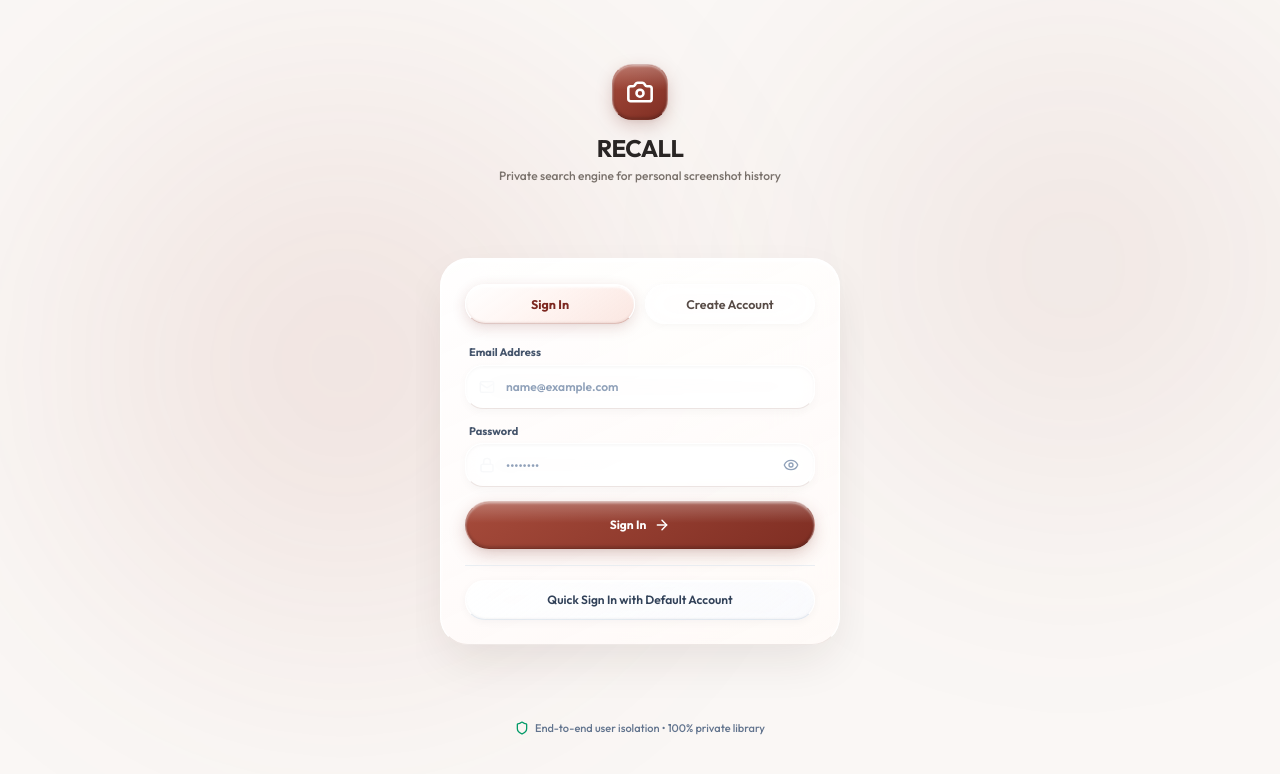
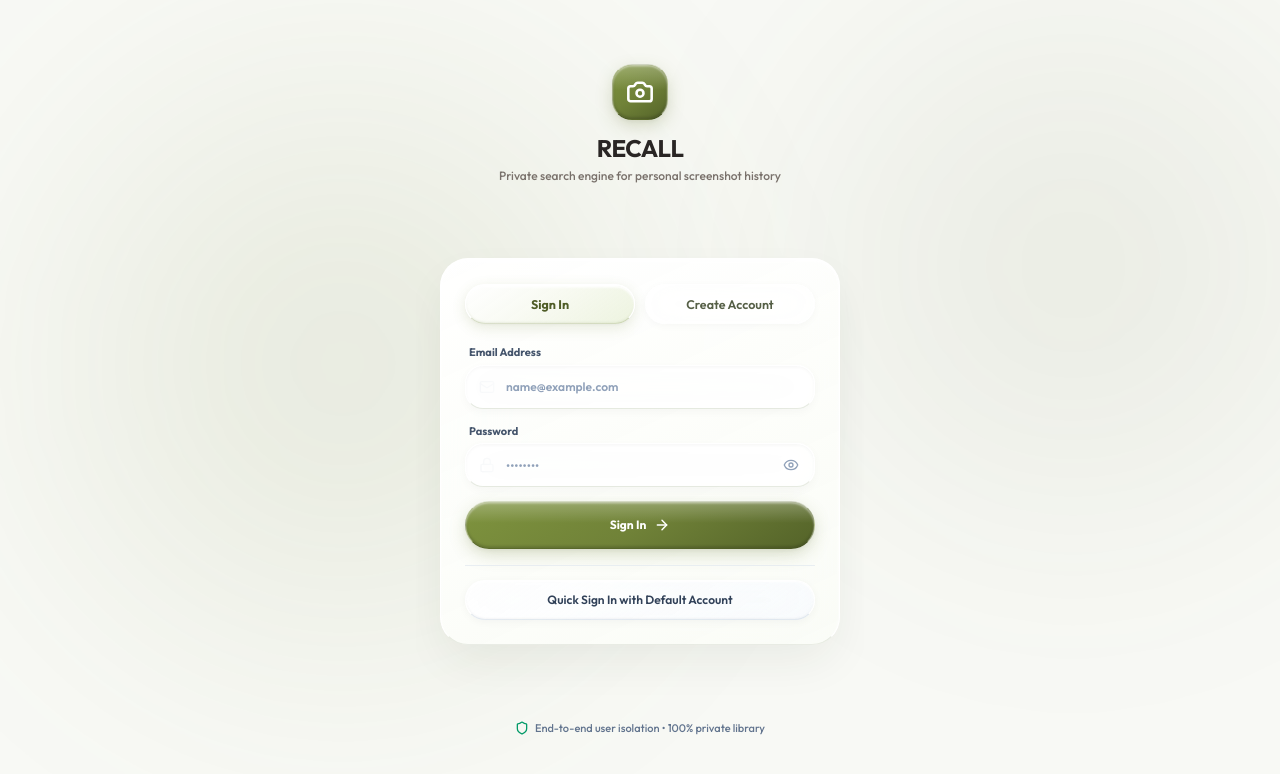
Before and after one commit to Thranae/recall, a React (Vite) app: page / in a window 1280 px wide. Shown: the top 774 px of the page. Built offline with nearby package versions, Linux system fonts and the light colour scheme; what @capacitor/core would draw is missing.

Commit message:
Fix top navbar to be statically pinned and apply olive green #708238 color theme

```diff
--- a/index.html
+++ b/index.html
@@ -4,7 +4,7 @@
     <meta charset="UTF-8" />
     <link rel="icon" type="image/svg+xml" href="/favicon.svg" />
     <meta name="viewport" content="width=device-width, initial-scale=1.0, maximum-scale=1.0, user-scalable=no, viewport-fit=cover" />
-    <meta name="theme-color" content="#FAF7F5" />
+    <meta name="theme-color" content="#F8F9F5" />
     <meta name="apple-mobile-web-app-capable" content="yes" />
     <meta name="apple-mobile-web-app-status-bar-style" content="default" />
     <link rel="preconnect" href="https://fonts.googleapis.com">
@@ -13,7 +13,7 @@
     <title>RECALL • Screenshot Search</title>
     <meta name="description" content="A private search engine for your personal screenshot history." />
   </head>
-  <body class="bg-[#FAF7F5] text-stone-900 antialiased selection:bg-[#9A4635]/20 selection:text-[#7D2820] overflow-x-hidden">
+  <body class="bg-[#F8F9F5] text-stone-900 antialiased selection:bg-[#708238]/20 selection:text-[#4F5D27] overflow-x-hidden">
     <div id="root"></div>
     <script type="module" src="/src/main.tsx"></script>
   </body>
--- a/src/components/AuthView.tsx
+++ b/src/components/AuthView.tsx
@@ -58,13 +58,13 @@ export const AuthView: React.FC<AuthViewProps> = ({ onAuthSuccess }) => {
   };
 
   return (
-    <div className="flex min-h-[100dvh] w-full flex-col justify-between bg-[#FAF7F5] px-6 pt-12 pb-8 text-stone-900 sm:mx-auto sm:max-w-md sm:justify-center sm:py-16 relative overflow-hidden">
-      {/* Subtle Ambient Copper & Rustic Maroon Light */}
+    <div className="flex min-h-[100dvh] w-full flex-col justify-between bg-[#F8F9F5] px-6 pt-12 pb-8 text-stone-900 sm:mx-auto sm:max-w-md sm:justify-center sm:py-16 relative overflow-hidden">
+      {/* Subtle Ambient Olive Green Light */}
       <div className="fixed inset-0 z-0 overflow-hidden pointer-events-none">
         <div
           className="vision-blob"
           style={{
-            background: 'radial-gradient(circle, rgba(166, 75, 59, 0.12) 0%, transparent 70%)',
+            background: 'radial-gradient(circle, rgba(112, 130, 56, 0.13) 0%, transparent 70%)',
             width: '65vw',
             height: '65vw',
             top: '-10%',
@@ -75,7 +75,7 @@ export const AuthView: React.FC<AuthViewProps> = ({ onAuthSuccess }) => {
         <div
           className="vision-blob"
           style={{
-            background: 'radial-gradient(circle, rgba(142, 57, 41, 0.09) 0%, transparent 70%)',
+            background: 'radial-gradient(circle, rgba(79, 93, 39, 0.09) 0%, transparent 70%)',
             width: '60vw',
             height: '60vw',
             bottom: '15%',
--- a/src/components/BottomNav.tsx
+++ b/src/components/BottomNav.tsx
@@ -51,7 +51,7 @@ export const BottomNav: React.FC<BottomNavProps> = ({
         style={{
           height: 'calc(88px + env(safe-area-inset-bottom, 0px))',
           background:
-            'linear-gradient(to top, rgba(250, 247, 245, 0.90) 0%, rgba(247, 235, 230, 0.40) 45%, transparent 100%)',
+            'linear-gradient(to top, rgba(248, 249, 245, 0.92) 0%, rgba(242, 246, 235, 0.40) 45%, transparent 100%)',
           backdropFilter: 'blur(10px)',
           WebkitBackdropFilter: 'blur(10px)',
           maskImage: 'linear-gradient(to top, black 40%, transparent 100%)',
@@ -117,7 +117,7 @@ export const BottomNav: React.FC<BottomNavProps> = ({
                     <div className="relative z-10 flex items-center justify-center">
                       {active ? (
                         <div className="nav-selected-icon-pod">
-                          <Icon className="h-5 w-5 stroke-[2.4] text-[#7D2820]" />
+                          <Icon className="h-5 w-5 stroke-[2.4] text-[#4F5D27]" />
                         </div>
                       ) : (
                         <div className="nav-unselected-icon-pod">
@@ -129,7 +129,7 @@ export const BottomNav: React.FC<BottomNavProps> = ({
                     <span
                       className={`relative z-10 text-[9.5px] uppercase tracking-wider leading-none transition-all duration-200 ${
                         active
-                          ? 'mt-0.5 font-extrabold text-[#7D2820]'
+                          ? 'mt-0.5 font-extrabold text-[#4F5D27]'
                           : 'mt-1 font-bold text-stone-600'
                       }`}
                     >
--- a/src/components/ScreenshotCard.tsx
+++ b/src/components/ScreenshotCard.tsx
@@ -87,7 +87,7 @@ export const ScreenshotCard: React.FC<ScreenshotCardProps> = ({
               <span className="font-semibold text-white truncate max-w-[75%]">
                 {searchResult.match_type.replace('_', ' ')}
               </span>
-              <span className="font-mono text-[9px] text-white font-bold bg-[#873628] px-2 py-0.5 rounded-full shadow-xs">
+              <span className="font-mono text-[9px] text-white font-bold bg-[#708238] px-2 py-0.5 rounded-full shadow-xs">
                 {Math.round(searchResult.match_score * 100)}%
               </span>
             </div>
@@ -114,7 +114,7 @@ export const ScreenshotCard: React.FC<ScreenshotCardProps> = ({
               })}
             </span>
             {tags.length > 0 && (
-              <span className="truncate max-w-[50%] font-semibold text-[#9A4635]">
+              <span className="truncate max-w-[50%] font-semibold text-[#708238]">
                 #{tags[0]}
               </span>
             )}
--- a/src/components/ScreenshotDetailSheet.tsx
+++ b/src/components/ScreenshotDetailSheet.tsx
@@ -181,7 +181,7 @@ export const ScreenshotDetailSheet: React.FC<ScreenshotDetailSheetProps> = ({
           {/* Search Result Explanation Banner if present */}
           {searchResult?.match_explanation && (
             <div className="rounded-[18px] border border-amber-200/70 bg-amber-50/60 backdrop-blur-md p-3.5 text-xs text-stone-800 shadow-2xs">
-              <span className="font-bold block mb-0.5 text-[#9A4635]">Match Explanation</span>
+              <span className="font-bold block mb-0.5 text-[#708238]">Match Explanation</span>
               <p className="leading-relaxed font-normal">{searchResult.match_explanation}</p>
             </div>
           )}
@@ -225,7 +225,7 @@ export const ScreenshotDetailSheet: React.FC<ScreenshotDetailSheetProps> = ({
                     <div className="rounded-[20px] liquid-glass-card p-4 space-y-3 shadow-xs">
                       <div className="flex items-center justify-between text-xs text-slate-700 font-bold px-0.5">
                         <div className="flex items-center gap-1.5">
-                          <MessageSquare className="h-3.5 w-3.5 text-[#9A4635] stroke-[2]" />
+                          <MessageSquare className="h-3.5 w-3.5 text-[#708238] stroke-[2]" />
                           <span>Conversation Flow ({data.messages.length})</span>
                         </div>
                         <span className="text-[10px] text-slate-400 font-mono">Verified Order</span>
--- a/src/components/SearchView.tsx
+++ b/src/components/SearchView.tsx
@@ -127,7 +127,7 @@ export const SearchView: React.FC<SearchViewProps> = ({
                 isSelected ? 'liquid-filter-chip-active' : ''
               }`}
             >
-              <Icon className={`h-3.5 w-3.5 shrink-0 stroke-[2.2] ${isSelected ? 'text-[#7D2820]' : 'text-stone-500'}`} />
+              <Icon className={`h-3.5 w-3.5 shrink-0 stroke-[2.2] ${isSelected ? 'text-[#4F5D27]' : 'text-stone-500'}`} />
               <span className="truncate">{cat.label}</span>
             </button>
           );
@@ -139,7 +139,7 @@ export const SearchView: React.FC<SearchViewProps> = ({
         <div className="space-y-3 pt-1">
           <div className="flex items-center justify-between px-1">
             <span className="text-[13px] font-bold text-stone-900 flex items-center gap-1.5 tracking-tight">
-              <Sparkles className="h-4 w-4 text-[#9A4635]" />
+              <Sparkles className="h-4 w-4 text-[#708238]" />
               <span>Suggested Explorations</span>
             </span>
             <span className="text-[11px] font-mono text-stone-400">Tap to search</span>
@@ -177,7 +177,7 @@ export const SearchView: React.FC<SearchViewProps> = ({
                     </p>
                   </div>
 
-                  <div className="mt-3 pt-2 text-[10.5px] font-mono text-[#9A4635] truncate font-semibold">
+                  <div className="mt-3 pt-2 text-[10.5px] font-mono text-[#708238] truncate font-semibold">
                     "{item.query}"
                   </div>
                 </button>
--- a/src/components/SettingsView.tsx
+++ b/src/components/SettingsView.tsx
@@ -35,7 +35,7 @@ export const SettingsView: React.FC<SettingsViewProps> = ({
       {/* 2. Library Storage Summary (No nested boxes) */}
       <div className="liquid-glass-card rounded-[22px] p-4.5 space-y-3">
         <div className="flex items-center gap-2 text-xs font-bold text-slate-700">
-          <Database className="h-4 w-4 text-[#9A4635] stroke-[2]" />
+          <Database className="h-4 w-4 text-[#708238] stroke-[2]" />
           <span>Library Storage</span>
         </div>
 
@@ -46,7 +46,7 @@ export const SettingsView: React.FC<SettingsViewProps> = ({
           </div>
           <div>
             <span className="text-[11px] font-medium text-slate-400 block uppercase tracking-wider">Indexed</span>
-            <p className="mt-1 font-mono text-2xl font-bold text-[#9A4635] leading-none">{readyCount}</p>
+            <p className="mt-1 font-mono text-2xl font-bold text-[#708238] leading-none">{readyCount}</p>
           </div>
         </div>
       </div>
--- a/src/index.css
+++ b/src/index.css
@@ -1,12 +1,12 @@
 @import "tailwindcss";
 
 :root {
-  --theme-bg-base: #FAF7F5;
-  --theme-text-primary: #1C1917;
-  --theme-text-secondary: #574B46;
-  --theme-copper: #9A4635;
-  --theme-copper-light: #B85D48;
-  --theme-maroon: #7D2820;
+  --theme-bg-base: #F8F9F5;
+  --theme-text-primary: #1F2418;
+  --theme-text-secondary: #555F46;
+  --theme-olive: #708238;
+  --theme-olive-light: #879C44;
+  --theme-olive-dark: #4F5D27;
 
   font-family: 'Outfit', 'Inter', -apple-system, BlinkMacSystemFont, 'SF Pro Display', system-ui, sans-serif;
   -webkit-font-smoothing: antialiased;
@@ -87,9 +87,9 @@ html, body {
   position: relative;
   background: linear-gradient(
     145deg,
-    rgba(255, 255, 255, 0.90) 0%,
-    rgba(255, 250, 248, 0.70) 50%,
-    rgba(255, 255, 255, 0.82) 100%
+    rgba(255, 255, 255, 0.92) 0%,
+    rgba(250, 252, 246, 0.75) 50%,
+    rgba(255, 255, 255, 0.85) 100%
   ) !important;
   backdrop-filter: blur(24px) saturate(135%);
   -webkit-backdrop-filter: blur(24px) saturate(135%);
@@ -97,12 +97,12 @@ html, body {
   border: 1px solid rgba(255, 255, 255, 0.95) !important;
   border-top-width: 1.5px !important;
   border-top-color: #FFFFFF !important;
-  border-bottom-color: rgba(200, 180, 175, 0.35) !important;
+  border-bottom-color: rgba(185, 195, 170, 0.35) !important;
   box-shadow:
-    0 10px 28px -4px rgba(45, 25, 20, 0.05),
+    0 10px 28px -4px rgba(35, 45, 20, 0.05),
     0 2px 6px rgba(0, 0, 0, 0.02),
     inset 0 1.5px 2px 0 rgba(255, 255, 255, 1),
-    inset 0 -1px 2px 0 rgba(45, 25, 20, 0.04) !important;
+    inset 0 -1px 2px 0 rgba(35, 45, 20, 0.04) !important;
   overflow: hidden;
   transition: transform 0.2s cubic-bezier(0.16, 1, 0.3, 1), box-shadow 0.2s ease;
   will-change: transform, box-shadow;
@@ -121,17 +121,17 @@ html, body {
   position: relative;
   background: linear-gradient(
     155deg,
-    rgba(255, 255, 255, 0.96) 0%,
-    rgba(255, 250, 248, 0.90) 100%
+    rgba(255, 255, 255, 0.97) 0%,
+    rgba(250, 252, 247, 0.92) 100%
   ) !important;
   backdrop-filter: blur(28px) saturate(135%);
   -webkit-backdrop-filter: blur(28px) saturate(135%);
   border: 1px solid rgba(255, 255, 255, 0.98) !important;
   border-top-width: 2px !important;
   border-top-color: #FFFFFF !important;
-  border-bottom-color: rgba(200, 180, 175, 0.30) !important;
+  border-bottom-color: rgba(185, 195, 170, 0.30) !important;
   box-shadow:
-    0 20px 48px -8px rgba(45, 25, 20, 0.10),
+    0 20px 48px -8px rgba(35, 45, 20, 0.08),
     inset 0 1.5px 2px 0 rgba(255, 255, 255, 1) !important;
   transform: translateZ(0);
 }
@@ -144,14 +144,14 @@ html, body {
   gap: 6px;
   height: 40px;
   border-radius: 9999px;
-  background: rgba(255, 255, 255, 0.65) !important;
+  background: rgba(255, 255, 255, 0.70) !important;
   backdrop-filter: blur(16px) saturate(135%);
   -webkit-backdrop-filter: blur(16px) saturate(135%);
   border: 1.5px solid rgba(255, 255, 255, 0.85) !important;
   border-top-color: #FFFFFF !important;
   border-bottom-color: rgba(255, 255, 255, 0.60) !important;
-  box-shadow: 0 2px 8px rgba(45, 25, 20, 0.03) !important;
-  color: #574B46;
+  box-shadow: 0 2px 8px rgba(35, 45, 20, 0.03) !important;
+  color: #555F46;
   font-size: 12.5px;
   font-weight: 600;
   cursor: pointer;
@@ -165,24 +165,24 @@ html, body {
   transform: scale(0.96);
 }
 
-/* Rustic Maroon / Copper Active Filter Chip */
+/* Olive Green #708238 Active Filter Chip */
 .liquid-filter-chip-active {
   background: linear-gradient(
     145deg,
     #FFFFFF 0%,
-    rgba(255, 245, 242, 0.98) 45%,
-    rgba(250, 228, 222, 0.90) 100%
+    rgba(248, 250, 242, 0.98) 45%,
+    rgba(235, 242, 220, 0.90) 100%
   ) !important;
   border: 1.5px solid #FFFFFF !important;
   border-top-width: 2px !important;
   border-top-color: #FFFFFF !important;
-  border-bottom-color: rgba(127, 46, 35, 0.25) !important;
+  border-bottom-color: rgba(112, 130, 56, 0.25) !important;
   box-shadow:
-    0 4px 14px rgba(127, 46, 35, 0.16),
+    0 4px 14px rgba(112, 130, 56, 0.16),
     0 1px 3px rgba(0, 0, 0, 0.03),
     inset 0 1.5px 2px #FFFFFF,
-    inset 0 -1px 2px rgba(127, 46, 35, 0.10) !important;
-  color: #7D2820 !important;
+    inset 0 -1px 2px rgba(112, 130, 56, 0.10) !important;
+  color: #4F5D27 !important;
   font-weight: 700 !important;
 }
 
@@ -190,25 +190,26 @@ html, body {
   transform: scale(0.96);
 }
 
-/* 4. RUSTIC MAROON & COPPER PRIMARY BUTTON */
+/* 4. OLIVE GREEN #708238 PRIMARY BUTTON */
 .ios-liquid-primary,
 .primary-liquid-button,
 .liquid-btn-primary {
   position: relative;
   background: linear-gradient(
     145deg,
-    #A64B3B 0%,
-    #7F2E23 100%
+    #7E933E 0%,
+    #708238 50%,
+    #546329 100%
   ) !important;
-  border: 1px solid rgba(255, 255, 255, 0.35) !important;
+  border: 1px solid rgba(255, 255, 255, 0.40) !important;
   border-top-width: 1.5px !important;
-  border-top-color: rgba(255, 255, 255, 0.65) !important;
-  border-bottom-color: rgba(60, 20, 15, 0.40) !important;
+  border-top-color: rgba(255, 255, 255, 0.70) !important;
+  border-bottom-color: rgba(45, 55, 20, 0.40) !important;
   box-shadow:
-    0 6px 18px -2px rgba(127, 46, 35, 0.28),
+    0 6px 18px -2px rgba(112, 130, 56, 0.30),
     0 2px 4px rgba(0, 0, 0, 0.04),
     inset 0 1.5px 2px rgba(255, 255, 255, 0.45),
-    inset 0 -1.5px 3px rgba(0, 0, 0, 0.22) !important;
+    inset 0 -1.5px 3px rgba(0, 0, 0, 0.20) !important;
   color: #FFFFFF !important;
   font-weight: 700 !important;
   overflow: hidden;
@@ -273,17 +274,17 @@ html, body {
   background: linear-gradient(
     145deg,
     #FFFFFF 0%,
-    rgba(242, 247, 253, 0.90) 100%
+    rgba(246, 249, 240, 0.90) 100%
   ) !important;
   backdrop-filter: blur(20px);
   -webkit-backdrop-filter: blur(20px);
   border: 1px solid rgba(255, 255, 255, 1) !important;
   border-top-color: #FFFFFF !important;
-  border-bottom-color: rgba(200, 180, 175, 0.35) !important;
+  border-bottom-color: rgba(185, 195, 170, 0.35) !important;
   box-shadow:
-    0 4px 12px rgba(45, 25, 20, 0.05),
+    0 4px 12px rgba(35, 45, 20, 0.05),
     inset 0 1.5px 1.5px rgba(255, 255, 255, 1),
-    inset 0 -1px 2px rgba(127, 46, 35, 0.06) !important;
+    inset 0 -1px 2px rgba(112, 130, 56, 0.06) !important;
   overflow: hidden;
   transform: translateZ(0);
 }
@@ -295,14 +296,14 @@ html, body {
   border: 1px solid rgba(255, 255, 255, 0.95) !important;
   border-top-width: 1.5px !important;
   border-top-color: #FFFFFF !important;
-  border-bottom-color: rgba(200, 180, 175, 0.35) !important;
+  border-bottom-color: rgba(185, 195, 170, 0.35) !important;
   border-radius: 18px;
   box-shadow:
-    inset 0 1.5px 3px rgba(45, 25, 20, 0.03),
-    0 3px 10px rgba(45, 25, 20, 0.03) !important;
+    inset 0 1.5px 3px rgba(35, 45, 20, 0.03),
+    0 3px 10px rgba(35, 45, 20, 0.03) !important;
   backdrop-filter: blur(20px) saturate(130%);
   -webkit-backdrop-filter: blur(20px) saturate(130%);
-  color: #1C1917 !important;
+  color: #1F2418 !important;
   transition: all 0.2s cubic-bezier(0.16, 1, 0.3, 1);
   transform: translateZ(0);
 }
@@ -312,10 +313,10 @@ html, body {
 .liquid-glass-input:focus-within,
 .liquid-glass-input:focus {
   background: #FFFFFF !important;
-  border-color: #9A4635 !important;
+  border-color: #708238 !important;
   box-shadow:
-    0 0 0 3px rgba(154, 70, 53, 0.15),
-    0 4px 14px rgba(45, 25, 20, 0.05) !important;
+    0 0 0 3px rgba(112, 130, 56, 0.18),
+    0 4px 14px rgba(35, 45, 20, 0.05) !important;
   outline: none;
 }
 
@@ -326,8 +327,8 @@ html, body {
   background: linear-gradient(
     180deg,
     rgba(255, 255, 255, 0.95) 0%,
-    rgba(255, 250, 248, 0.88) 50%,
-    rgba(247, 235, 230, 0.78) 100%
+    rgba(250, 252, 246, 0.88) 50%,
+    rgba(242, 246, 235, 0.78) 100%
   ) !important;
   backdrop-filter: blur(36px) saturate(170%) brightness(103%) !important;
   -webkit-backdrop-filter: blur(36px) saturate(170%) brightness(103%) !important;
@@ -338,13 +339,13 @@ html, body {
   border-left-color: rgba(255, 255, 255, 0.98) !important;
   border-right-color: rgba(255, 255, 255, 0.90) !important;
   border-bottom-width: 2px !important;
-  border-bottom-color: rgba(190, 160, 150, 0.30) !important;
+  border-bottom-color: rgba(175, 185, 160, 0.30) !important;
   box-shadow:
-    0 16px 40px -6px rgba(45, 25, 20, 0.10),
-    0 4px 12px rgba(127, 46, 35, 0.04),
+    0 16px 40px -6px rgba(35, 45, 20, 0.08),
+    0 4px 12px rgba(112, 130, 56, 0.04),
     inset 0 2px 3px rgba(255, 255, 255, 1),
     inset 0 6px 22px rgba(255, 255, 255, 0.95),
-    inset 0 -2px 6px rgba(127, 46, 35, 0.05) !important;
+    inset 0 -2px 6px rgba(112, 130, 56, 0.05) !important;
   transform: translateZ(0);
 }
 
@@ -353,8 +354,8 @@ html, body {
   background: linear-gradient(
     180deg,
     rgba(255, 255, 255, 0.95) 0%,
-    rgba(255, 250, 248, 0.88) 50%,
-    rgba(247, 235, 230, 0.78) 100%
+    rgba(250, 252, 246, 0.88) 50%,
+    rgba(242, 246, 235, 0.78) 100%
   ) !important;
   backdrop-filter: blur(36px) saturate(170%) brightness(103%) !important;
   -webkit-backdrop-filter: blur(36px) saturate(170%) brightness(103%) !important;
@@ -365,13 +366,13 @@ html, body {
   border-left-color: rgba(255, 255, 255, 0.98) !important;
   border-right-color: rgba(255, 255, 255, 0.90) !important;
   border-bottom-width: 2px !important;
-  border-bottom-color: rgba(190, 160, 150, 0.30) !important;
+  border-bottom-color: rgba(175, 185, 160, 0.30) !important;
   box-shadow:
-    0 16px 40px -6px rgba(45, 25, 20, 0.10),
-    0 4px 12px rgba(127, 46, 35, 0.04),
+    0 16px 40px -6px rgba(35, 45, 20, 0.08),
+    0 4px 12px rgba(112, 130, 56, 0.04),
     inset 0 2px 3px rgba(255, 255, 255, 1),
     inset 0 6px 22px rgba(255, 255, 255, 0.95),
-    inset 0 -2px 6px rgba(127, 46, 35, 0.05) !important;
+    inset 0 -2px 6px rgba(112, 130, 56, 0.05) !important;
   transform: translateZ(0);
 }
 
@@ -387,16 +388,16 @@ html, body {
   background: linear-gradient(
     145deg,
     rgba(255, 255, 255, 0.92) 0%,
-    rgba(254, 247, 245, 0.82) 100%
+    rgba(248, 251, 244, 0.85) 100%
   ) !important;
   border: 1.5px solid rgba(255, 255, 255, 0.98) !important;
   border-top-color: #FFFFFF !important;
-  border-bottom-color: rgba(200, 180, 175, 0.35) !important;
+  border-bottom-color: rgba(185, 195, 170, 0.35) !important;
   box-shadow:
-    0 2px 8px rgba(45, 25, 20, 0.05),
+    0 2px 8px rgba(35, 45, 20, 0.05),
     inset 0 1.5px 2px rgba(255, 255, 255, 1),
-    inset 0 -1px 2px rgba(45, 25, 20, 0.04) !important;
-  color: #291D1A !important;
+    inset 0 -1px 2px rgba(35, 45, 20, 0.04) !important;
+  color: #1F2418 !important;
   transition: transform 0.15s cubic-bezier(0.16, 1, 0.3, 1);
   transform: translateZ(0);
 }
@@ -417,21 +418,21 @@ html, body {
   background: linear-gradient(
     145deg,
     #FFFFFF 0%,
-    rgba(255, 246, 244, 0.98) 45%,
-    rgba(250, 228, 222, 0.88) 100%
+    rgba(248, 250, 242, 0.98) 45%,
+    rgba(235, 242, 220, 0.88) 100%
   ) !important;
   border: 1.5px solid rgba(255, 255, 255, 1) !important;
   border-top-width: 2px !important;
   border-top-color: #FFFFFF !important;
   border-left-color: rgba(255, 255, 255, 0.98) !important;
   border-bottom-width: 2px !important;
-  border-bottom-color: rgba(127, 46, 35, 0.30) !important;
+  border-bottom-color: rgba(112, 130, 56, 0.30) !important;
   box-shadow:
-    0 4px 14px rgba(127, 46, 35, 0.18),
+    0 4px 14px rgba(112, 130, 56, 0.18),
     0 1px 3px rgba(0, 0, 0, 0.04),
     inset 0 1.5px 2px #FFFFFF,
     inset 0 3px 8px rgba(255, 255, 255, 0.85),
-    inset 0 -1.5px 3px rgba(127, 46, 35, 0.14) !important;
+    inset 0 -1.5px 3px rgba(112, 130, 56, 0.14) !important;
   transform: scale(1.04);
   transition: transform 0.15s cubic-bezier(0.16, 1, 0.3, 1);
 }
@@ -445,17 +446,17 @@ html, body {
   background: linear-gradient(
     180deg,
     rgba(255, 255, 255, 0.98) 0%,
-    rgba(255, 248, 245, 0.92) 60%,
-    rgba(247, 235, 230, 0.88) 100%
+    rgba(250, 252, 246, 0.92) 60%,
+    rgba(242, 246, 235, 0.88) 100%
   ) !important;
   backdrop-filter: blur(40px) saturate(180%) brightness(104%);
   -webkit-backdrop-filter: blur(40px) saturate(180%) brightness(104%);
   border: 1.5px solid rgba(255, 255, 255, 1) !important;
   border-top-width: 2px !important;
   border-top-color: #FFFFFF !important;
-  border-bottom-color: rgba(127, 46, 35, 0.20) !important;
+  border-bottom-color: rgba(112, 130, 56, 0.20) !important;
   box-shadow:
-    0 8px 24px -2px rgba(45, 25, 20, 0.10),
+    0 8px 24px -2px rgba(35, 45, 20, 0.08),
     inset 0 2px 2px #FFFFFF,
     inset 0 4px 12px rgba(255, 255, 255, 0.95) !important;
   transform: translateZ(0);
@@ -465,21 +466,21 @@ html, body {
   position: relative;
   background: linear-gradient(
     145deg,
-    #B85D48 0%,
-    #8E3929 55%,
-    #692318 100%
+    #879C44 0%,
+    #708238 55%,
+    #526028 100%
   ) !important;
   border: 1.5px solid rgba(255, 255, 255, 0.50) !important;
   border-top-width: 2px !important;
   border-top-color: #FFFFFF !important;
   border-bottom-width: 2px !important;
-  border-bottom-color: rgba(45, 12, 8, 0.45) !important;
+  border-bottom-color: rgba(35, 45, 18, 0.45) !important;
   box-shadow:
-    0 10px 24px -2px rgba(110, 35, 24, 0.40),
+    0 10px 24px -2px rgba(90, 105, 42, 0.38),
     0 3px 8px rgba(0, 0, 0, 0.10),
     inset 0 2px 3px rgba(255, 255, 255, 0.80),
     inset 0 4px 10px rgba(255, 255, 255, 0.40),
-    inset 0 -2px 4px rgba(45, 12, 8, 0.35) !important;
+    inset 0 -2px 4px rgba(35, 45, 18, 0.35) !important;
   overflow: hidden;
   transform: translateZ(0);
 }
--- a/src/main.tsx
+++ b/src/main.tsx
@@ -8,7 +8,7 @@ import App from './App.tsx'
 
 if (Capacitor.isNativePlatform()) {
   StatusBar.setStyle({ style: Style.Light })
-  StatusBar.setBackgroundColor({ color: '#FAF7F5' })
+  StatusBar.setBackgroundColor({ color: '#F8F9F5' })
   SplashScreen.hide()
 }
 
```
Also changed, not shown: src/App.tsx (+14 -11 lines), src/components/LibraryView.tsx (+4 -4 lines), src/components/TopHeader.tsx (+8 -5 lines).
